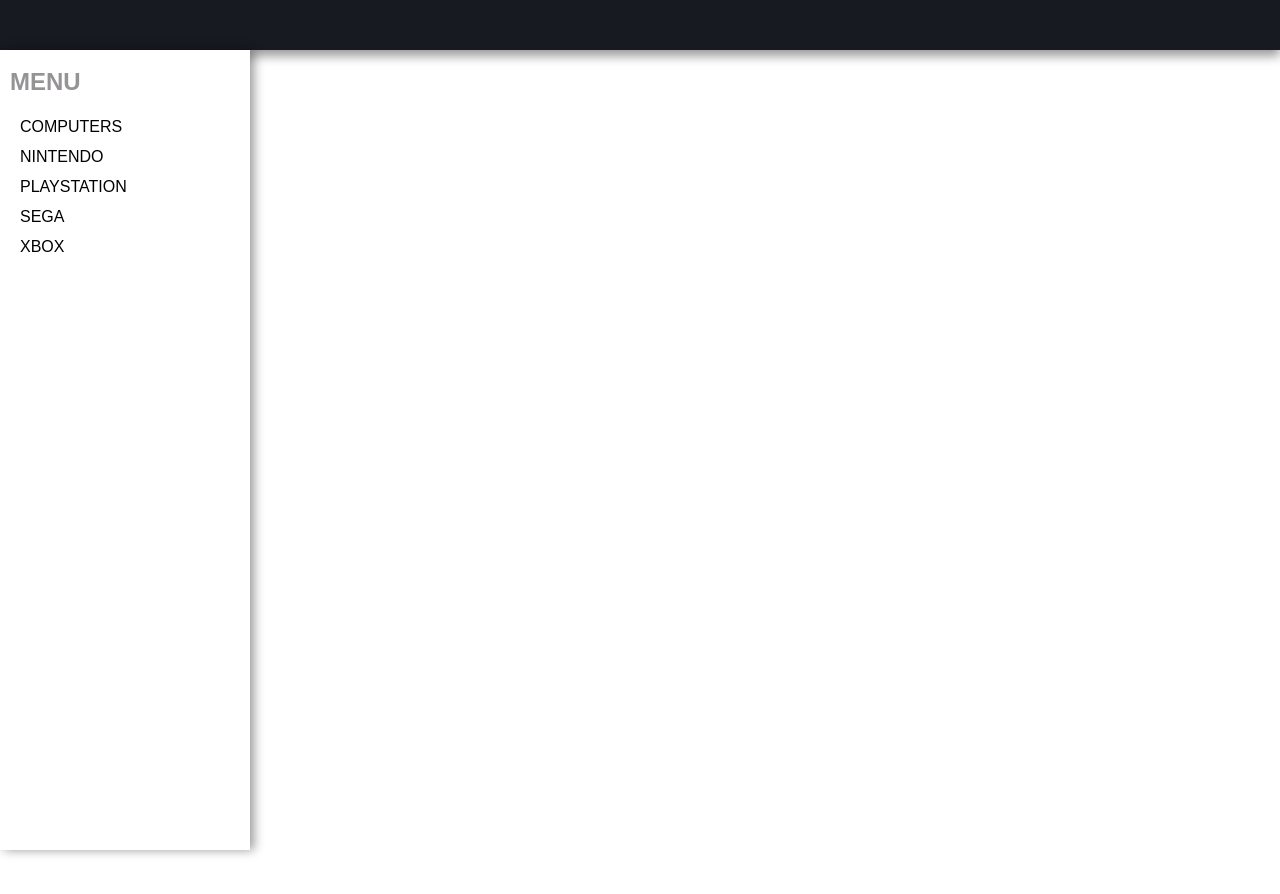
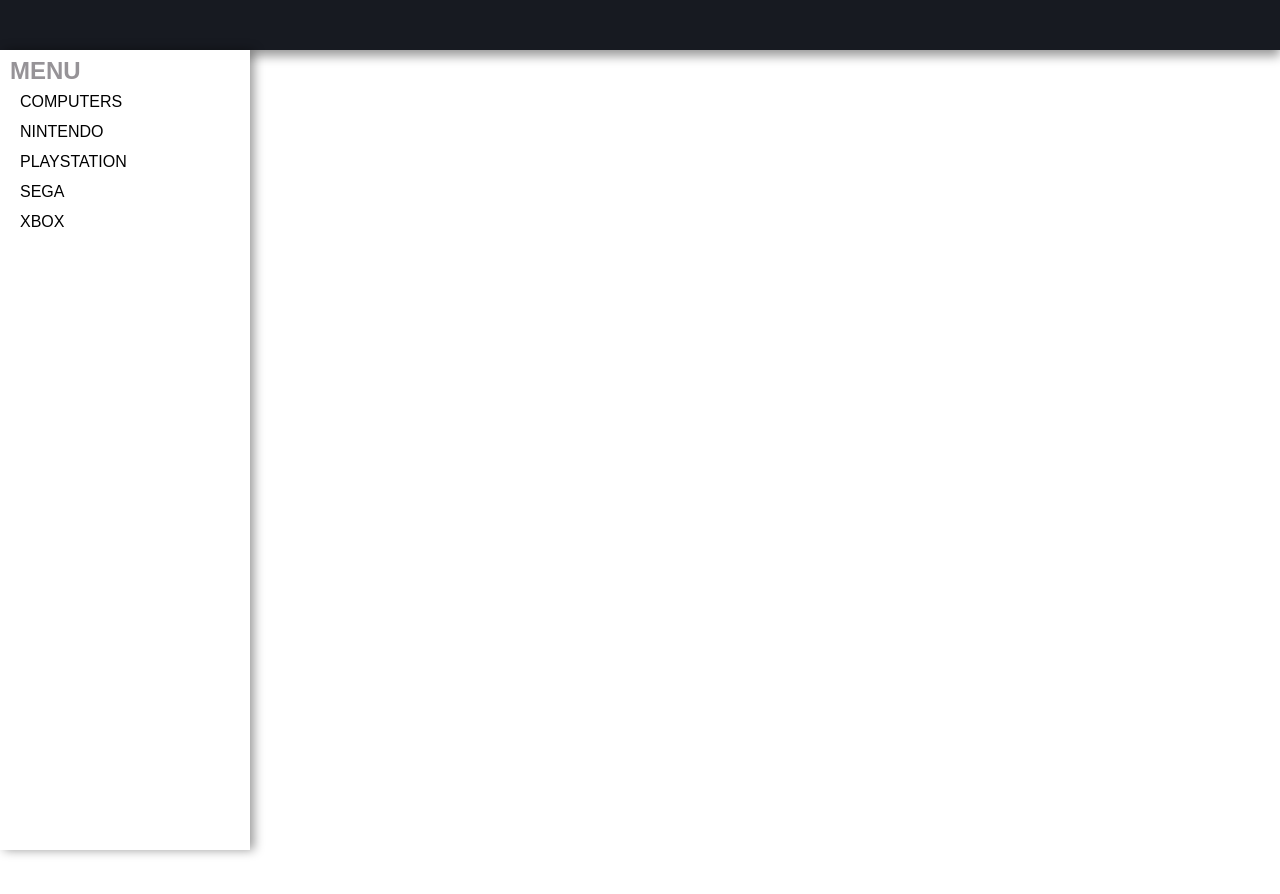
Before and after one commit to stearnsbq/Techtronics-Website, an Angular app in the folder Frontend/: page / in a window 1280 px wide. Shown: the top 894 px of the page. Built offline with nearby package versions, Linux system fonts and the light colour scheme.

Commit message:
extra update with side bar and top bar

```diff
--- a/Frontend/src/app/side-nav-menu/side-nav-menu.component.scss
+++ b/Frontend/src/app/side-nav-menu/side-nav-menu.component.scss
@@ -6,12 +6,14 @@
 }
 
 #header_title_container {
-    padding: 2px 0px 0px 10px; // top right bottom left;
+    padding: 5px 0px 0px 10px; // top right bottom left;
 }
 
 #header_title {
     font-size: 24px;
     color: rgb(150,147,151);
+
+    line-height: 0px;
 }
 
 #nav_menu_options {
@@ -31,6 +33,8 @@
 }
 .menu_option:hover {
     background-color: rgba(0,0,0,0.1);
+
+    cursor: pointer;
 }
 
 .option_link {
```
